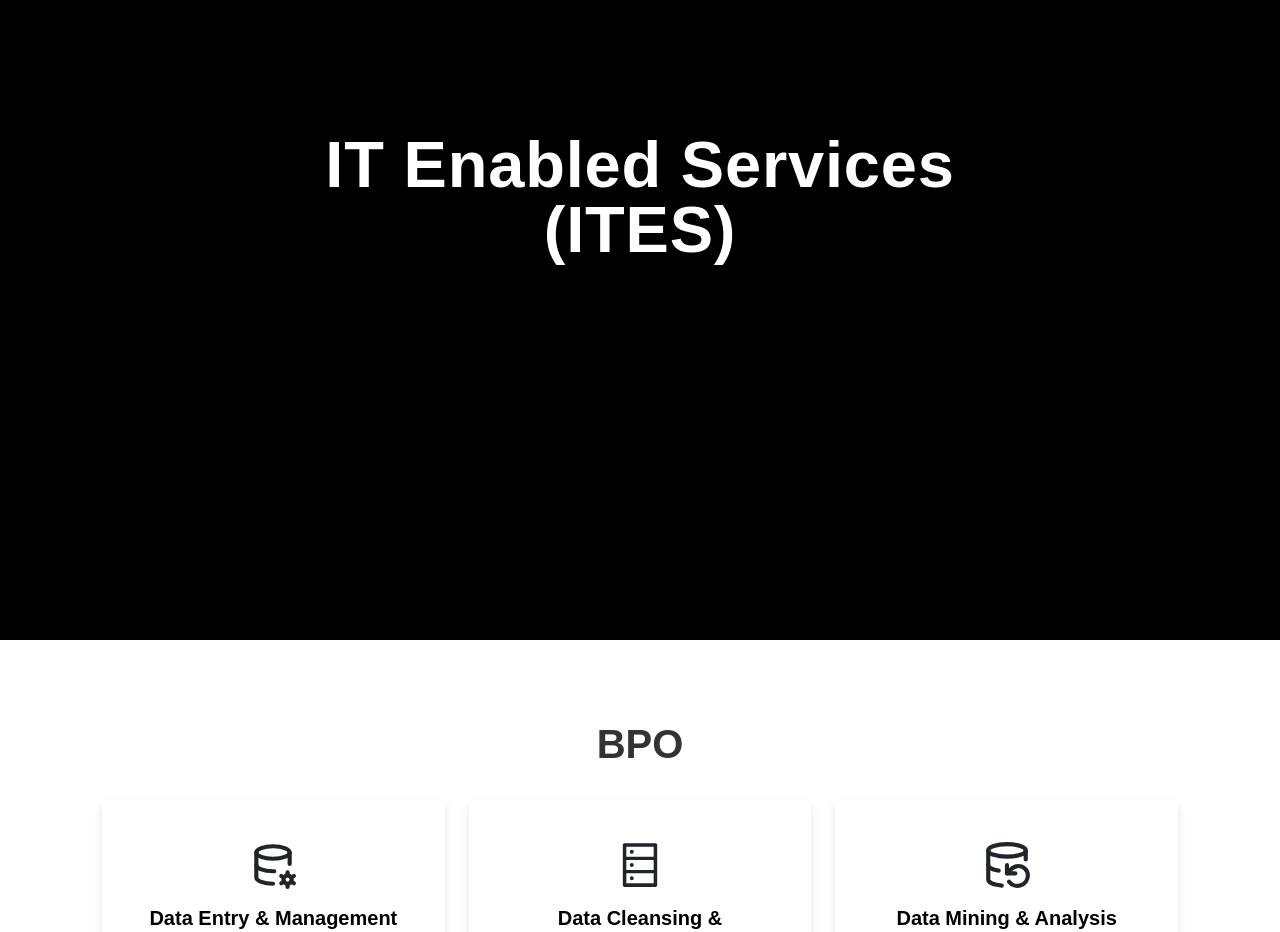
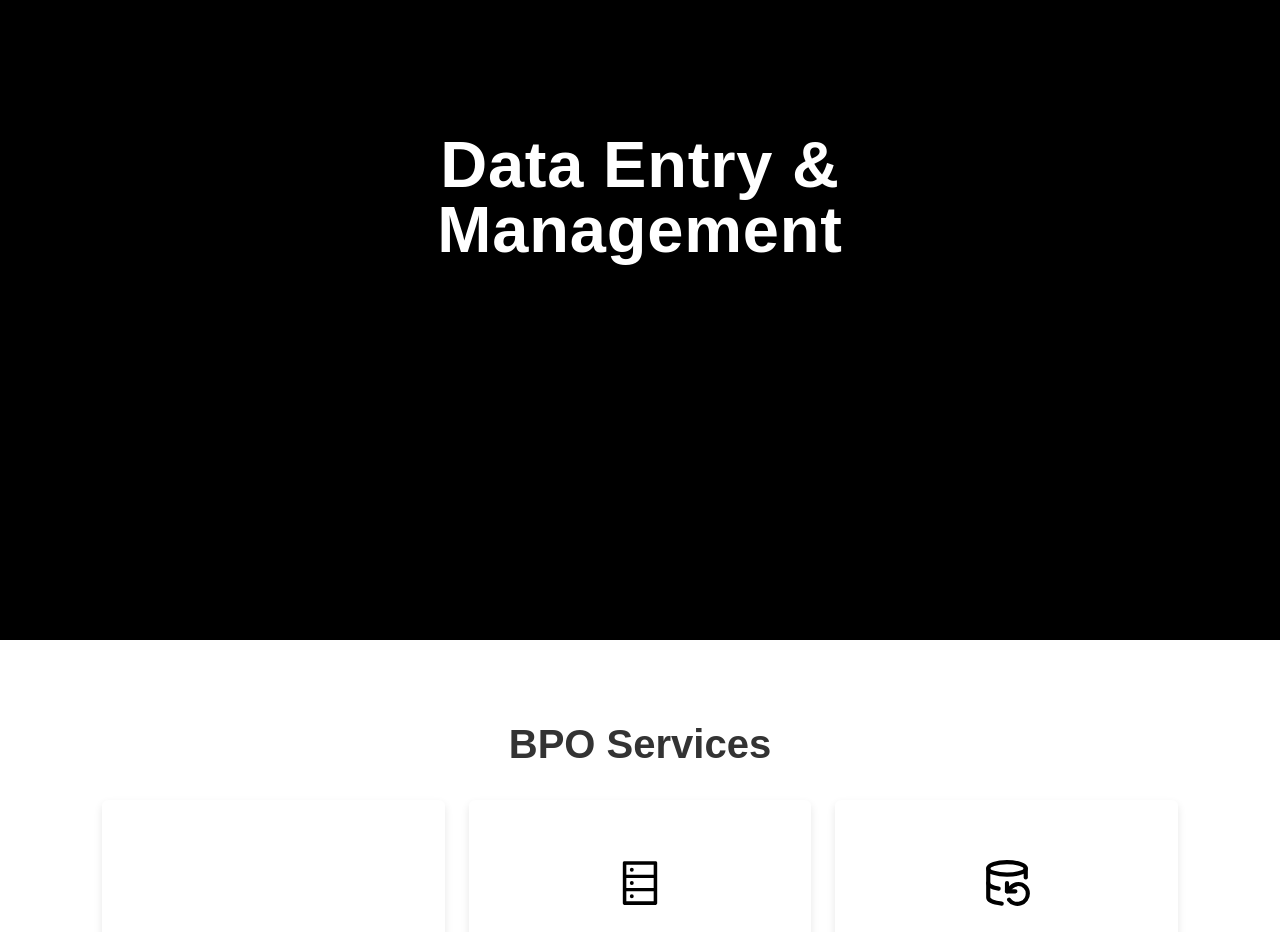
Before and after one commit to ishraklatif/React_project_TC, a React (Create React App) app: page /services/bpo in a window 1280 px wide. Shown: the part 160-1092 px from the top of the page. Built offline with nearby package versions, Linux system fonts and the light colour scheme; a web font is replaced by a local one.

Commit message:
js for all services banner fixed

```diff
--- a/src/components/Banner.js
+++ b/src/components/Banner.js
@@ -1,127 +1,25 @@
-// import React, { useState, useEffect, useMemo } from 'react';
-// import { Container, Row, Col } from 'react-bootstrap';
-// import { ArrowRightCircle } from 'react-bootstrap-icons';
-// import headerImg from '../assets/img/header-img-removebg.png';
-// import 'animate.css';
-// import TrackVisibility from 'react-on-screen';
-// import { useNavigate } from 'react-router-dom';
-
-// export const Banner = () => {
-//   const [loopNum, setLoopNum] = useState(0);
-//   const [isDeleting, setIsDeleting] = useState(false);
-//   const [text, setText] = useState('');
-//   const [delta, setDelta] = useState(300 - Math.random() * 100);
-//   const period = 2000;
-
-//   // Memoize the toRotate array so it only initializes once
-//   const toRotate = useMemo(() => [
-//     "IT Enabled Services (ITES)",
-//     "Outsourcing Services",
-//     "BPO Services",
-//     "Tech Services",
-//     "PR Management"
-//   ], []);
-//   const navigate = useNavigate();
-//   useEffect(() => {
-//     const tick = () => {
-//       let i = loopNum % toRotate.length;
-//       let fullText = toRotate[i];
-//       let updatedText = isDeleting ? fullText.substring(0, text.length - 1) : fullText.substring(0, text.length + 1);
-
-//       setText(updatedText);
-
-//       if (isDeleting) {
-//         setDelta(prevDelta => prevDelta / 2);
-//       }
-
-//       if (!isDeleting && updatedText === fullText) {
-//         setIsDeleting(true);
-//         setDelta(period);
-//       } else if (isDeleting && updatedText === '') {
-//         setIsDeleting(false);
-//         setLoopNum(prevLoopNum => prevLoopNum + 1); // Functional update here
-//         setDelta(500);
-//       }
-//     };
-
-//     let ticker = setInterval(() => {
-//       tick();
-//     }, delta);
-
-//     return () => clearInterval(ticker);
-//   }, [text, delta, isDeleting, loopNum, toRotate]); // Included loopNum in dependencies
-
-//   return (
-//     <section className="banner" id="home">
-//       <Container>
-//         <Row className="align-items-center">
-//           <Col xs={12} md={6} xl={7}>
-//             <TrackVisibility>
-//               {({ isVisible }) =>
-//                 <div className={isVisible ? "animate__animated animate__fadeIn" : ""}>
-//                   <h1>
-//                     <span className="txt-rotate" dataPeriod="1000" data-rotate={JSON.stringify(toRotate)}>
-//                       <span className="wrap">{text}</span>
-//                     </span>
-//                   </h1>
-//                   <p>We provide exceptional services to meet all your needs.</p>
-//                   <button onClick={() => navigate('/contact')}> {/* Navigate to Contact */}
-//                     Let’s Connect <ArrowRightCircle size={25} />
-//                   </button>
-//                 </div>}
-//             </TrackVisibility>
-//           </Col>
-//           <Col xs={12} md={6} xl={5}>
-//             <TrackVisibility>
-//               {({ isVisible }) =>
-//                 <div className={isVisible ? "animate__animated animate__zoomIn" : ""}>
-//                   <img src={headerImg} alt="Header Img" style={{ width: '30%', height: 'auto' }} />
-//                 </div>}
-//             </TrackVisibility>
-//           </Col>
-//         </Row>
-//       </Container>
-//     </section>
-//   );
-// };
-
-// export default Banner;
-
-import React, { useState, useEffect, useMemo } from 'react';
-
+import React, { useState, useEffect } from 'react';
 import { Container, Row, Col } from 'react-bootstrap';
 import 'animate.css';
 import TrackVisibility from 'react-on-screen';
 
-export const Banner = React.memo(() => { // Use React.memo to avoid re-renders
+export const Banner = React.memo(({ rotateTextArray }) => {
   const [loopNum, setLoopNum] = useState(0);
   const [isDeleting, setIsDeleting] = useState(false);
   const [text, setText] = useState('');
   const [delta, setDelta] = useState(300 - Math.random() * 100);
   const period = 2000;
 
-  const [hasAnimated, setHasAnimated] = useState(false); // Track if animation has run once
-
-  const toRotate = useMemo(() => [
-    "IT Enabled Services (ITES)",
-    "Outsourcing Services",
-    "BPO Services",
-    "Tech Services",
-    "PR Management"
-  ], []);
-
-
-
   useEffect(() => {
     const tick = () => {
-      let i = loopNum % toRotate.length;
-      let fullText = toRotate[i];
+      let i = loopNum % rotateTextArray.length;
+      let fullText = rotateTextArray[i];
       let updatedText = isDeleting ? fullText.substring(0, text.length - 1) : fullText.substring(0, text.length + 1);
 
       setText(updatedText);
 
       if (isDeleting) {
-        setDelta(prevDelta => prevDelta / 2);
+        setDelta((prevDelta) => prevDelta / 2);
       }
 
       if (!isDeleting && updatedText === fullText) {
@@ -129,17 +27,17 @@ export const Banner = React.memo(() => { // Use React.memo to avoid re-renders
         setDelta(period);
       } else if (isDeleting && updatedText === '') {
         setIsDeleting(false);
-        setLoopNum(prevLoopNum => prevLoopNum + 1);
+        setLoopNum((prevLoopNum) => prevLoopNum + 1);
         setDelta(500);
       }
     };
 
-    let ticker = setInterval(() => {
+    const ticker = setInterval(() => {
       tick();
     }, delta);
 
     return () => clearInterval(ticker);
-  }, [text, delta, isDeleting, loopNum, toRotate]);
+  }, [text, delta, isDeleting, loopNum, rotateTextArray]);
 
   return (
     <section className="banner" id="home">
@@ -147,21 +45,15 @@ export const Banner = React.memo(() => { // Use React.memo to avoid re-renders
         <Row className="align-items-center">
           <Col xs={12} md={6} xl={7}>
             <TrackVisibility>
-              {({ isVisible }) => {
-                // Only apply animation the first time it's visible
-                if (isVisible && !hasAnimated) {
-                  setHasAnimated(true);
-                }
-                return (
-                  <div className={hasAnimated ? "animate__animated animate__fadeIn" : ""}>
-                    <h1>
-                      <span className="txt-rotate" dataPeriod="1000" data-rotate={JSON.stringify(toRotate)}>
-                        <span className="wrap">{text}</span>
-                      </span>
-                    </h1>
-                  </div>
-                );
-              }}
+              {({ isVisible }) => (
+                <div className={isVisible ? "animate__animated animate__fadeIn" : ""}>
+                  <h1>
+                    <span className="txt-rotate" dataPeriod="1000" data-rotate={JSON.stringify(rotateTextArray)}>
+                      <span className="wrap">{text}</span>
+                    </span>
+                  </h1>
+                </div>
+              )}
             </TrackVisibility>
           </Col>
         </Row>
--- a/src/pages/Home.js
+++ b/src/pages/Home.js
@@ -1,14 +1,23 @@
 // Home.js
-import React from 'react';
+import React, { useMemo } from 'react';
 import Banner from '../components/Banner';
 import About from './About';
 import Services from '../components/Services';
 import Contact from '../components/Contact';
 
 function Home() {
+  const toRotate = useMemo(() => [
+    "IT Enabled Services (ITES)",
+    "Outsourcing Services",
+    "BPO Services",
+    "Tech Services",
+    "PR Management"
+  ], []);
+
   return (
     <div>
-            <Banner />
+      {/* Pass the toRotate array as a prop */}
+      <Banner rotateTextArray={toRotate} />
       <About />
       <Services />
       <Contact />
--- a/src/pages/bpo.js
+++ b/src/pages/bpo.js
@@ -13,7 +13,23 @@ import Banner from '../components/Banner';
 import Contact from '../components/Contact';
 
 function BPO() {
-  const [hoveredCard, setHoveredCard] = useState(null);
+  // Define an array for rotating text
+  const rotateTextArray = [
+    "Data Entry & Management",
+    "Data Cleansing & Validation",
+    "Data Mining & Analysis",
+    "Document Digitization",
+    "Finance & Accounting",
+    "Back Office Support",
+    "Telemarketing & Lead Generation",
+    "IT & Technical Support",
+    "HR & Recruitment Process Outsourcing (RPO)",
+    "Content Moderating & Management",
+    "Supply Chain Management",
+    "Research & Analytics",
+  ];
+
+  const [hoveredTitle, setHoveredTitle] = useState(rotateTextArray[0]);
 
   const services = [
     {
@@ -140,23 +156,30 @@ function BPO() {
 
   return (
     <div className="bpo-section">
-      <Banner />
+      {/* Pass the rotateTextArray and hoveredTitle to the Banner */}
+      <Banner rotateTextArray={rotateTextArray} rotateText={hoveredTitle} />
       <Container className="bpo-container my-5">
-        <h2>BPO</h2>
+        <h2>BPO Services</h2>
         <Row className="bpo-row">
           {services.map((service, index) => (
             <Col md={4} key={index} className="mb-4">
               <Card
                 className="bpo-card text-center"
-                onMouseEnter={() => setHoveredCard(index)}
-                onMouseLeave={() => setHoveredCard(null)}
+                onMouseEnter={() => setHoveredTitle(service.title)}
+                onMouseLeave={() => setHoveredTitle(rotateTextArray[0])}
               >
                 <Card.Body>
-                  {hoveredCard === index ? service.hoverIcon : service.icon}
-                  <Card.Title className="bpo-card-title">
-                    {service.title}
-                  </Card.Title>
-                  {hoveredCard === index && (
+                  <div
+                    style={{
+                      color: hoveredTitle === service.title ? "#ffffff" : "#000000",
+                      fontSize: "50px",
+                      transition: "color 0.3s ease",
+                    }}
+                  >
+                    {hoveredTitle === service.title ? service.hoverIcon : service.icon}
+                  </div>
+                  <Card.Title className="bpo-card-title">{service.title}</Card.Title>
+                  {hoveredTitle === service.title && (
                     <ul className="bpo-card-description">
                       {service.description.map((item, i) => (
                         <li key={i}>{item}</li>
--- a/src/pages/ites.js
+++ b/src/pages/ites.js
@@ -9,7 +9,16 @@ import Banner from '../components/Banner';
 import Contact from '../components/Contact';
 
 function ITES() {
-  const [hoveredCard, setHoveredCard] = useState(null);
+  const [hoveredTitle, setHoveredTitle] = useState("IT Enabled Services (ITES)");
+
+  const rotateTextArray = [
+    "Customer Support (Call Centers)",
+    "Data Entry & Processing",
+    "Payroll Management",
+    "Telemarketing",
+    "Finance & Accounting Services",
+    "HR Services",
+  ];
 
   const services = [
     {
@@ -64,7 +73,8 @@ function ITES() {
 
   return (
     <div className="ites-section">
-      <Banner />
+      {/* Pass the rotateTextArray to the Banner component */}
+      <Banner rotateTextArray={rotateTextArray} />
       <Container className="ites-container my-5">
         <h2>ITES Services</h2>
         <Row className="ites-row">
@@ -72,15 +82,21 @@ function ITES() {
             <Col md={4} key={index} className="mb-4">
               <Card
                 className="ites-card text-center"
-                onMouseEnter={() => setHoveredCard(index)}
-                onMouseLeave={() => setHoveredCard(null)}
+                onMouseEnter={() => setHoveredTitle(service.title)}
+                onMouseLeave={() => setHoveredTitle("IT Enabled Services (ITES)")}
               >
                 <Card.Body>
-                  {hoveredCard === index ? service.hoverIcon : service.icon}
-                  <Card.Title className="ites-card-title">
-                    {service.title}
-                  </Card.Title>
-                  {hoveredCard === index && (
+                  <div
+                    style={{
+                      color: hoveredTitle === service.title ? "#ffffff" : "#000000",
+                      fontSize: "50px",
+                      transition: "color 0.3s ease",
+                    }}
+                  >
+                    {hoveredTitle === service.title ? service.hoverIcon : service.icon}
+                  </div>
+                  <Card.Title className="ites-card-title">{service.title}</Card.Title>
+                  {hoveredTitle === service.title && (
                     <ul className="ites-card-description">
                       {service.description.map((item, i) => (
                         <li key={i}>{item}</li>
--- a/src/pages/outs.js
+++ b/src/pages/outs.js
@@ -10,7 +10,17 @@ import Banner from '../components/Banner';
 import Contact from '../components/Contact';
 
 function OUTS() {
-  const [hoveredCard, setHoveredCard] = useState(null);
+  // Define the rotateTextArray to pass to Banner
+  const rotateTextArray = [
+    "IT & Software Development",
+    "Customer Support",
+    "Administrative Services",
+    "IT Infrastructure Management",
+    "Cloud Computing Solutions",
+    "Cybersecurity Services",
+  ];
+
+  const [hoveredTitle, setHoveredTitle] = useState(rotateTextArray[0]);
 
   const services = [
     {
@@ -36,7 +46,7 @@ function OUTS() {
     {
       title: 'Administrative Services',
       icon: <TbHierarchy3 size={50} />,
-      hoverIcon: <TbHierarchy3 size={70} color="#ffffff"/>,
+      hoverIcon: <TbHierarchy3 size={70} color="#ffffff" />,
       description: [
         'Data Management',
         'Operational Support',
@@ -56,7 +66,7 @@ function OUTS() {
     {
       title: 'Cloud Computing Solutions',
       icon: <GrCloudSoftware size={50} />,
-      hoverIcon: <GrCloudSoftware size={70}color="#ffffff" />,
+      hoverIcon: <GrCloudSoftware size={70} color="#ffffff" />,
       description: [
         'Cloud Migration Services',
         'Infrastructure as a Service (IaaS)',
@@ -66,7 +76,7 @@ function OUTS() {
     {
       title: 'Cybersecurity Services',
       icon: <GiCyberEye size={50} />,
-      hoverIcon: <GiCyberEye size={70} color="#ffffff"/>,
+      hoverIcon: <GiCyberEye size={70} color="#ffffff" />,
       description: [
         'Risk Assessment',
         'Threat Mitigation',
@@ -77,7 +87,8 @@ function OUTS() {
 
   return (
     <div className="outs-section">
-      <Banner />
+      {/* Pass the rotateTextArray to the Banner component */}
+      <Banner rotateTextArray={rotateTextArray} />
       <Container className="outs-container my-5">
         <h2>Out Sourcing</h2>
         <Row className="outs-row">
@@ -85,15 +96,21 @@ function OUTS() {
             <Col md={4} key={index} className="mb-4">
               <Card
                 className="outs-card text-center"
-                onMouseEnter={() => setHoveredCard(index)}
-                onMouseLeave={() => setHoveredCard(null)}
+                onMouseEnter={() => setHoveredTitle(service.title)}
+                onMouseLeave={() => setHoveredTitle(rotateTextArray[0])}
               >
                 <Card.Body>
-                  {hoveredCard === index ? service.hoverIcon : service.icon}
-                  <Card.Title className="outs-card-title">
-                    {service.title}
-                  </Card.Title>
-                  {hoveredCard === index && (
+                  <div
+                    style={{
+                      color: hoveredTitle === service.title ? "#ffffff" : "#000000",
+                      fontSize: "50px",
+                      transition: "color 0.3s ease",
+                    }}
+                  >
+                    {hoveredTitle === service.title ? service.hoverIcon : service.icon}
+                  </div>
+                  <Card.Title className="outs-card-title">{service.title}</Card.Title>
+                  {hoveredTitle === service.title && (
                     <ul className="outs-card-description">
                       {service.description.map((item, i) => (
                         <li key={i}>{item}</li>
--- a/src/pages/prm.js
+++ b/src/pages/prm.js
@@ -11,7 +11,20 @@ import Banner from '../components/Banner';
 import Contact from '../components/Contact';
 
 function PRM() {
-  const [hoveredCard, setHoveredCard] = useState(null);
+  // Define the text array for Banner component
+  const rotateTextArray = [
+    "Brand Positioning & Messaging",
+    "Reputation Management",
+    "Crisis Communication",
+    "Branding Strategy",
+    "Social Media PR",
+    "Content Creation & Storytelling",
+    "Event PR & Promotions",
+    "Crisis Management & Communication",
+    "Internal Comm & Employee Engagement",
+  ];
+
+  const [hoveredTitle, setHoveredTitle] = useState(rotateTextArray[0]);
 
   const services = [
     { title: 'Brand Positioning & Messaging', icon: <TbBrandDiscord size={50} /> },
@@ -22,12 +35,13 @@ function PRM() {
     { title: 'Content Creation & Storytelling', icon: <FaBookReader size={50} /> },
     { title: 'Event PR & Promotions', icon: <MdOutlineEmojiEvents size={50} /> },
     { title: 'Crisis Management & Communication', icon: <MdOutlineContactEmergency size={50} /> },
-    { title: 'Internal Comm & Employee Engagement', icon: <SlEnvolopeLetter size={50} /> }
+    { title: 'Internal Comm & Employee Engagement', icon: <SlEnvolopeLetter size={50} /> },
   ];
 
   return (
     <div className="prm-section">
-      <Banner />
+      {/* Pass both the hovered title and rotateTextArray to the Banner */}
+      <Banner rotateText={hoveredTitle} rotateTextArray={rotateTextArray} />
       <Container className="prm-container my-5">
         <h2>PR Management</h2>
         <Row className="prm-row">
@@ -35,15 +49,15 @@ function PRM() {
             <Col md={4} key={index} className="mb-4">
               <Card
                 className="prm-card text-center"
-                onMouseEnter={() => setHoveredCard(index)}
-                onMouseLeave={() => setHoveredCard(null)}
+                onMouseEnter={() => setHoveredTitle(service.title)}
+                onMouseLeave={() => setHoveredTitle(rotateTextArray[0])}
               >
                 <Card.Body>
                   <div
                     style={{
-                      color: hoveredCard === index ? "#ffffff" : "#000000", // Change color to white on hover
+                      color: hoveredTitle === service.title ? "#ffffff" : "#000000",
+                      fontSize: "50px",
                       transition: "color 0.3s ease",
-                      fontSize: "50px"
                     }}
                   >
                     {service.icon}
--- a/src/pages/tech.js
+++ b/src/pages/tech.js
@@ -10,13 +10,23 @@ import { GiCyberEye } from "react-icons/gi";
 import { GrHostMaintenance } from "react-icons/gr";
 
 function TECH() {
-  const [hoveredCard, setHoveredCard] = useState(null);
+  // Define an array for rotating text
+  const rotateTextArray = [
+    "Custom Software Development",
+    "Web Development",
+    "Mobile App Development",
+    "Cloud Computing & Infrastructure",
+    "Cybersecurity Solutions",
+    "IT Support & Maintenance",
+  ];
+
+  const [hoveredTitle, setHoveredTitle] = useState(rotateTextArray[0]);
 
   const services = [
     {
       title: 'Custom Software Development',
       icon: <SiPaloaltosoftware size={50} />,
-      hoverIcon: <SiPaloaltosoftware size={70} color="#ffffff" />, // Larger and colored on hover
+      hoverIcon: <SiPaloaltosoftware size={70} color="#ffffff" />, // Larger and white on hover
       description: [
         'Customized Solutions',
         'End-to-End Development',
@@ -77,7 +87,8 @@ function TECH() {
 
   return (
     <div className="tech-section">
-      <Banner />
+      {/* Pass both the rotateTextArray and hoveredTitle to the Banner */}
+      <Banner rotateTextArray={rotateTextArray} rotateText={hoveredTitle} />
       <Container className="tech-container my-5">
         <h2>Tech Services</h2>
         <Row className="tech-row">
@@ -85,15 +96,21 @@ function TECH() {
             <Col md={4} key={index} className="mb-4">
               <Card
                 className="tech-card text-center"
-                onMouseEnter={() => setHoveredCard(index)}
-                onMouseLeave={() => setHoveredCard(null)}
+                onMouseEnter={() => setHoveredTitle(service.title)}
+                onMouseLeave={() => setHoveredTitle(rotateTextArray[0])}
               >
                 <Card.Body>
-                  {hoveredCard === index ? service.hoverIcon : service.icon}
-                  <Card.Title className="tech-card-title">
-                    {service.title}
-                  </Card.Title>
-                  {hoveredCard === index && (
+                  <div
+                    style={{
+                      color: hoveredTitle === service.title ? "#ffffff" : "#000000",
+                      fontSize: "50px",
+                      transition: "color 0.3s ease",
+                    }}
+                  >
+                    {hoveredTitle === service.title ? service.hoverIcon : service.icon}
+                  </div>
+                  <Card.Title className="tech-card-title">{service.title}</Card.Title>
+                  {hoveredTitle === service.title && (
                     <ul className="tech-card-description">
                       {service.description.map((item, i) => (
                         <li key={i}>{item}</li>
```
Lines whose indentation alone changed are shown as unchanged.
